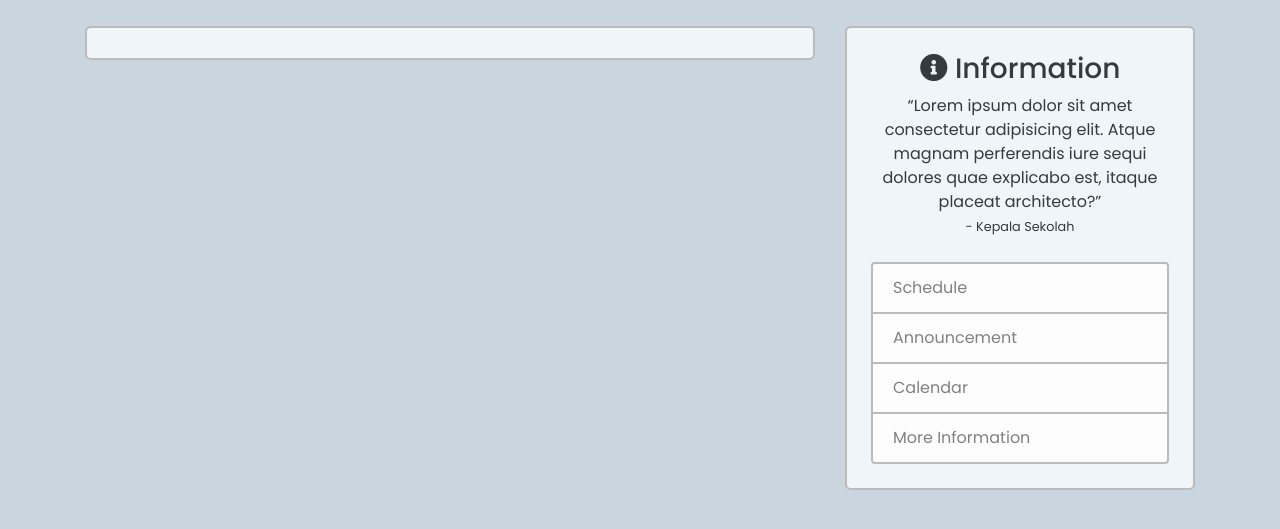
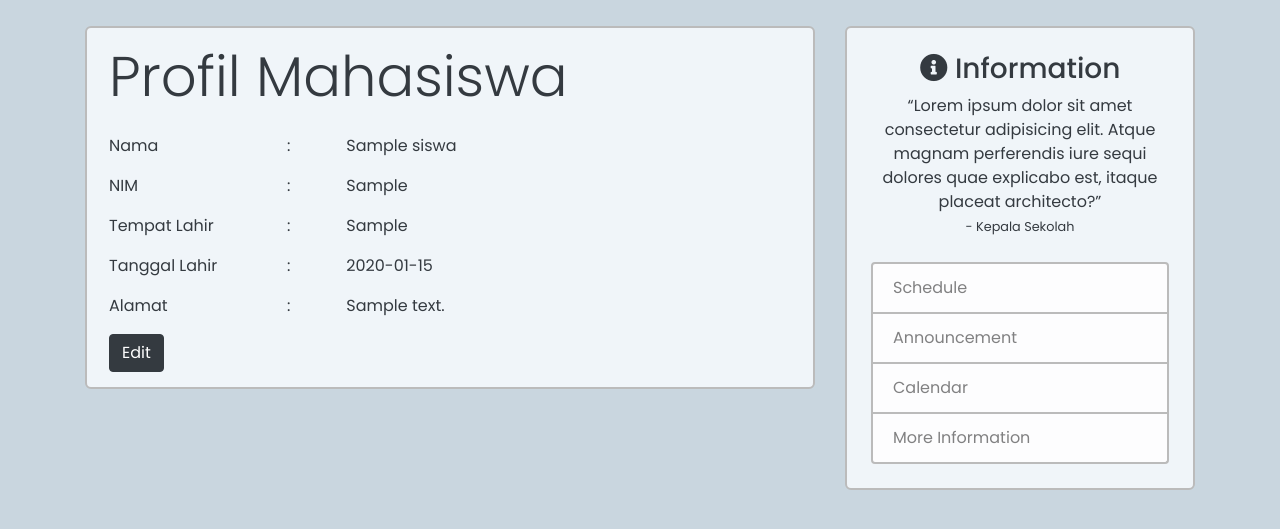
Before and after one commit to fajri-rasid1st/final-task-pjk, a Flask app: page /profile in a window 1280 px wide. Shown: the part 70-599 px from the top of the page. Run offline with Flask 2, Linux system fonts and the light colour scheme; a user stored in the database is signed in; tables that the repository leaves empty hold one stand-in row (values such as "Sample post"); some libraries are stand-ins or nearby versions.

Commit message:
Add profile view and add semester sort

```diff
--- a/sikolah/models.py
+++ b/sikolah/models.py
@@ -59,7 +59,7 @@ class User(db.Model, UserMixin):
     user_name = db.Column(db.String(50), unique=True, nullable=False)
     password = db.Column(db.String(128), nullable=False)
     hak_akses = db.Column(db.String(10), nullable=False)
-    id_siswa = db.Column(db.Integer, db.ForeignKey("siswa.id"), nullable=False)
+    id_siswa = db.Column(db.Integer, db.ForeignKey("siswa.id"))
 
     def __repr__(self):
         return f"User('{self.user_name}','{self.password}','{self.hak_akses}', '{self.id_siswa}')"
--- a/sikolah/routes.py
+++ b/sikolah/routes.py
@@ -1,8 +1,9 @@
 from flask import render_template, url_for, flash, redirect, request
+from json import dump
 from flask_login import login_user, login_required, current_user, logout_user
 from flask_mail import Message
-from sikolah import app, mail
-from sikolah.forms import LoginForm
+from sikolah import app, mail, db
+from sikolah.forms import LoginForm, UpdateProfileForm
 from sikolah.models import Siswa, Pelajaran, Nilai, User
 import datetime
 
@@ -58,10 +59,11 @@ def logout():
     return redirect(url_for("login"))
 
 
-@app.route("/email")
+@app.route("/admin/email")
 @login_required
 def email():
-    return render_template("email.html", title="Send Email")
+    return "Lol"
+    # return render_template("email.html", title="Send Email")
 
 
 @app.route("/send_message", methods=["POST", "GET"])
@@ -77,15 +79,57 @@ def send_message():
         return redirect(url_for("admin.email"))
 
 
-@app.route("/profile")
+@app.route("/profile", methods=["POST", "GET"])
 def profile():
     data = current_user.data_siswa
-    return render_template("user_info.html", data=data)
+    return render_template('user_info.html', title="Profil", data=data)
 
+@app.route('/profile/edit', methods=['POST', 'GET'])
+def edit_profile():
+    form = UpdateProfileForm()
+    siswa = current_user.data_siswa
+    if form.validate_on_submit():
+        siswa.tempat_lahir = form.tempat_lahir.data
+        siswa.tanggal_lahir = form.tanggal_lahir.data
+        siswa.alamat = form.alamat.data
+        db.session.commit()
+        return redirect(url_for('account'))
+    elif request.method == 'GET':
+        form.tempat_lahir.data = siswa.tempat_lahir
+        form.tanggal_lahir.data = siswa.tanggal_lahir
+        form.alamat.data = siswa.alamat
+    return "lol"
 
 @app.route("/scores", methods=["POST", "GET"])
 @login_required
 def scores():
+    if request.method == "POST":
+        selected_semester = request.form.get('select_semester')
+        if selected_semester == 'Pilih Semester':
+            return redirect('/scores')
+        else :
+            return redirect(f'/scores/{selected_semester}')
+    else:
+        course_list = []
+
+        for i in list(current_user.data_siswa.data_nilai_siswa):
+            course_list.append([i.semester, i])
+
+        sorted_course_list = sorted(course_list, key=lambda index: index[0])
+
+        max_semester = [i[0] for i in sorted_course_list]
+
+        return render_template(
+            "scores.html",
+            title="Nilai Siswa",
+            data_nilai=[i[1] for i in sorted_course_list],
+            data_semester=max_semester[len(max_semester) - 1],
+            data_siswa=current_user.data_siswa,
+        )
+
+
+@app.route('/scores/<int:semester>')
+def scores_semester(semester):
     course_list = []
 
     for i in list(current_user.data_siswa.data_nilai_siswa):
@@ -95,18 +139,15 @@ def scores():
 
     max_semester = [i[0] for i in sorted_course_list]
 
-    # selected_semester = []
-    # if request.method == "POST":
-    #     semester = request.form.get('select_semester')
-    #     for i in sorted_course_list:
-    #         if(i[0] == semester):
-    #             selected_semester.append(i[1])
-    #     return selected_semester
+    selected_semester = []
+    for i in sorted_course_list:
+        if(i[0] == semester):
+            selected_semester.append(i[1])
 
     return render_template(
         "scores.html",
         title="Nilai Siswa",
-        data_nilai=[i[1] for i in sorted_course_list],
+        data_nilai=selected_semester,
         data_semester=max_semester[len(max_semester) - 1],
         data_siswa=current_user.data_siswa,
     )
--- a/sikolah/templates/admin/index.html
+++ b/sikolah/templates/admin/index.html
@@ -105,7 +105,7 @@
                             </a>
                         </li>
                         <li class="nav-item">
-                            <a class="nav-link nav-dash" href="/email">
+                            <a class="nav-link nav-dash" href="/admin/email">
                                 <i class="far fa-paper-plane mr-1"></i>
                                 Send Email
                             </a>
--- a/sikolah/templates/layout.html
+++ b/sikolah/templates/layout.html
@@ -55,7 +55,7 @@
 							</a>
 							<ul class="dropdown-menu dropdown-menu-right dropdown-menu-dark">
 								<li>
-									<a class="dropdown-item px-3 btn-outline-info" href="#">
+									<a class="dropdown-item px-3 btn-outline-info" href="{{ url_for('profile') }}">
 										<i class="fas fa-user mr-1"></i>
 										Profil
 									</a>
--- a/sikolah/templates/user_info.html
+++ b/sikolah/templates/user_info.html
@@ -2,12 +2,66 @@
 
 {% block content %}
 
-<div class="content-section">
-    <div class="media">
-        <div class="media-body text-center">
-
+<article class="media content-section">
+    <div class="media-body">
+        <h1 class="display-4 mb-4">Profil Mahasiswa</h1>
+        <div class="row mb-3">
+            <div class="col-lg-3">
+                Nama
+            </div>
+            <div class="col">
+                :
+            </div>
+            <div class="col-lg-8">
+                {{ data.nama }}
+            </div>
         </div>
+        <div class="row mb-3">
+            <div class="col-lg-3">
+                NIM
+            </div>
+            <div class="col">
+                :
+            </div>
+            <div class="col-lg-8">
+                {{ data.nis }}
+            </div>
+        </div>
+        <div class="row mb-3">
+            <div class="col-lg-3">
+                Tempat Lahir
+            </div>
+            <div class="col">
+                :
+            </div>
+            <div class="col-lg-8">
+                {{ data.tempat_lahir }}
+            </div>
+        </div>
+        <div class="row mb-3">
+            <div class="col-lg-3">
+                Tanggal Lahir
+            </div>
+            <div class="col">
+                :
+            </div>
+            <div class="col-lg-8">
+                {{ data.tanggal_lahir }}
+            </div>
+        </div>
+        <div class="row mb-3">
+            <div class="col-lg-3">
+                Alamat
+            </div>
+            <div class="col">
+                :
+            </div>
+            <div class="col-lg-8">
+                {{ data.alamat }}
+            </div>
+        </div>
+        <button type="submit" class="btn btn-dark">Edit</button>
     </div>
-</div>
+</article>
 
 {% endblock content %}
```
Also changed, not shown: migrations/versions/5c20b7cb23ff_.py (renamed from migrations/versions/b962f40c4cc6_.py, +4 -4 lines), migrations/versions/b0fd1308662d_.py (renamed from migrations/versions/dd6b071eb4ab_.py, +11 -9 lines), sikolah/forms.py (+5 -3 lines), sikolah/templates/scores.html (+1 -8 lines).
